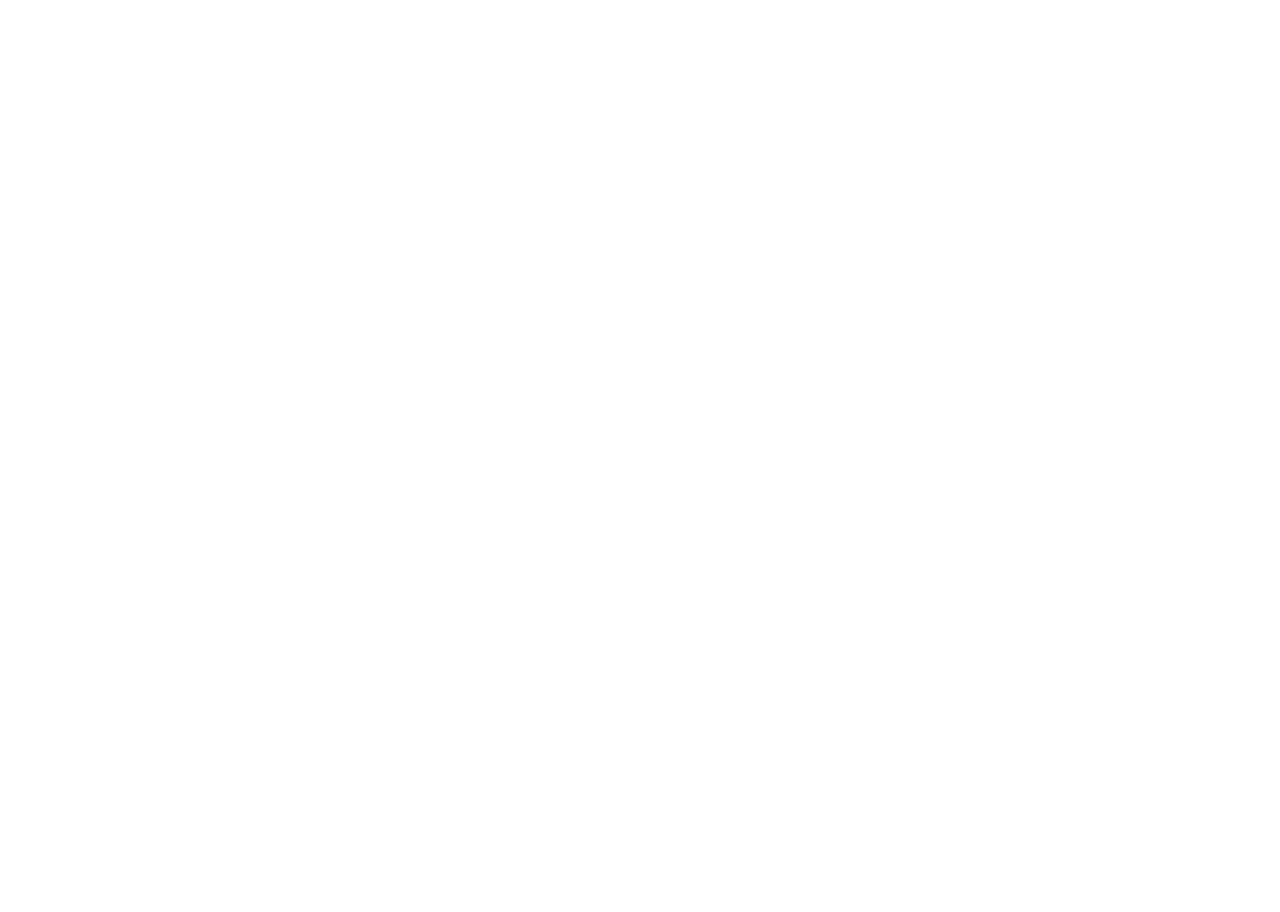
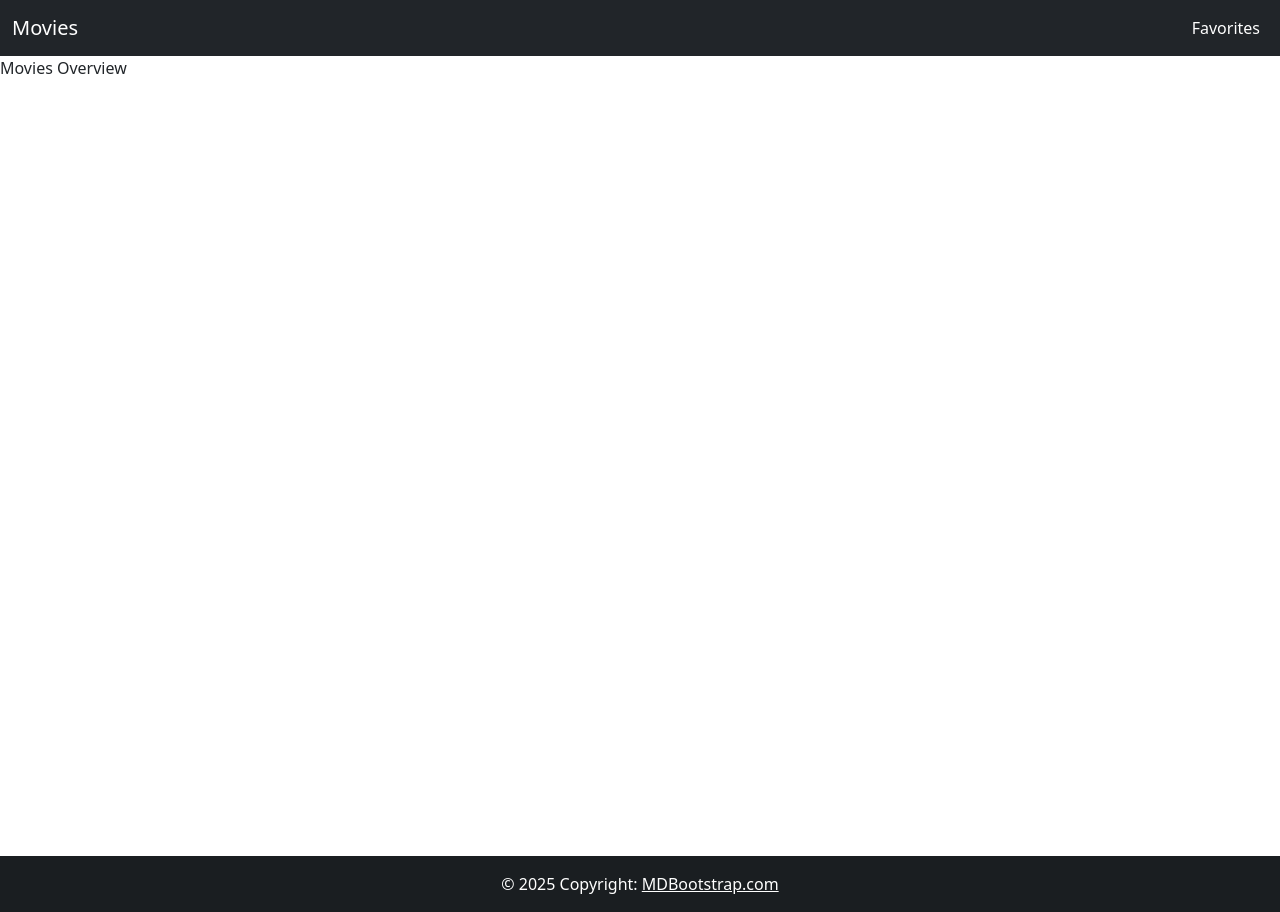
Before and after one commit to mina-medhat-00/React-Labs, a React (Vite) app: page /movies in a window 1280 px wide. Before the commit the page ends 800 px from the top, so only its background shows below. Built offline with nearby package versions, Linux system fonts and the light colour scheme.

Commit message:
update projects routing and create initial structure for movies task

```diff
--- a/package.json
+++ b/package.json
@@ -10,6 +10,9 @@
     "preview": "vite preview"
   },
   "dependencies": {
+    "@fortawesome/fontawesome-svg-core": "^6.7.2",
+    "@fortawesome/free-solid-svg-icons": "^6.7.2",
+    "@fortawesome/react-fontawesome": "^0.2.2",
     "axios": "^1.10.0",
     "bootstrap": "^5.3.7",
     "react": "^19.1.0",
--- a/src/App.jsx
+++ b/src/App.jsx
@@ -1,14 +1,28 @@
+import { BrowserRouter, Routes, Route } from "react-router";
+import "bootstrap/dist/css/bootstrap.min.css";
+import "bootstrap/dist/js/bootstrap";
 import Portfolio from "./portfolio/pages/Portfolio";
 import Tasks from "./todo/pages/Tasks";
 import Users from "./users/pages/Users";
+import Movies from "./movies/pages/Movies";
+import MoviesHome from "./movies/pages/MoviesHome";
+import Favorites from "./movies/pages/Favorites";
 
 function App() {
   return (
-    <>
-      {/* <Portfolio /> */}
-      {/* <Tasks /> */}
-      {/* <Users /> */}
-    </>
+    <BrowserRouter>
+      <Routes>
+        <Route path="/" element={<h1>Search task by url</h1>} />
+        <Route path="portfolio" element={<Portfolio />} />
+        <Route path="tasks" element={<Tasks />} />
+        <Route path="users" element={<Users />} />
+        <Route path="movies" element={<Movies />}>
+          <Route index element={<MoviesHome />} />
+          <Route path="favorites" element={<Favorites />} />
+        </Route>
+        <Route path="*" element={<h1>404 Not Found</h1>} />
+      </Routes>
+    </BrowserRouter>
   );
 }
 
--- a/src/main.jsx
+++ b/src/main.jsx
@@ -1,6 +1,5 @@
 import { StrictMode } from "react";
 import { createRoot } from "react-dom/client";
-import "bootstrap/dist/css/bootstrap.css";
 import App from "./App.jsx";
 
 createRoot(document.getElementById("root")).render(
--- /dev/null
+++ b/src/movies/components/MoviesFooter.jsx
@@ -0,0 +1,15 @@
+export default function Footer() {
+  return (
+    <footer className="text-center text-white bg-dark">
+      <div
+        className="text-center p-3"
+        style={{ backgroundColor: "rgba(0, 0, 0, 0.2)" }}
+      >
+        &copy; {new Date().getFullYear()} Copyright:{" "}
+        <a className="text-white" href="https://mdbootstrap.com/">
+          MDBootstrap.com
+        </a>
+      </div>
+    </footer>
+  );
+}
--- /dev/null
+++ b/src/movies/components/MoviesNavbar.jsx
@@ -0,0 +1,37 @@
+import { Link } from "react-router";
+import { FontAwesomeIcon } from "@fortawesome/react-fontawesome";
+import { faBars } from "@fortawesome/free-solid-svg-icons";
+
+export default function MoviesNavbar() {
+  return (
+    <nav className="navbar navbar-expand-lg bg-dark">
+      <div className="container-fluid">
+        <Link to="/movies" className="navbar-brand text-white">
+          Movies
+        </Link>
+        <button
+          className="navbar-toggler bg-light border-black"
+          type="button"
+          data-bs-toggle="collapse"
+          data-bs-target="#navbarContent"
+          aria-controls="navbarContent"
+          aria-expanded="false"
+          aria-label="Toggle navigation"
+        >
+          <span style={{ fontSize: "1rem" }}>
+            <FontAwesomeIcon icon={faBars} />
+          </span>
+        </button>
+        <div className="collapse navbar-collapse" id="navbarContent">
+          <ul className="navbar-nav ms-auto mb-2 mb-lg-0">
+            <li className="nav-item">
+              <Link to="/movies/favorites" className="nav-link text-white">
+                Favorites
+              </Link>
+            </li>
+          </ul>
+        </div>
+      </div>
+    </nav>
+  );
+}
--- /dev/null
+++ b/src/movies/pages/Favorites.jsx
@@ -0,0 +1,3 @@
+export default function Favorites() {
+  return <div className="vh-100">Favorites</div>;
+}
--- /dev/null
+++ b/src/movies/pages/Movies.jsx
@@ -0,0 +1,13 @@
+import { Outlet } from "react-router";
+import MoviesNavbar from "../components/MoviesNavbar";
+import MoviesFooter from "../components/MoviesFooter";
+
+export default function Movies() {
+  return (
+    <>
+      <MoviesNavbar />
+      <Outlet />
+      <MoviesFooter />
+    </>
+  );
+}
--- /dev/null
+++ b/src/movies/pages/MoviesHome.jsx
@@ -0,0 +1,3 @@
+export default function MainHome() {
+  return <div className="vh-100">Movies Overview</div>;
+}
```
Also changed, not shown: 1 other file (tests, documents, lock files or other folders).
